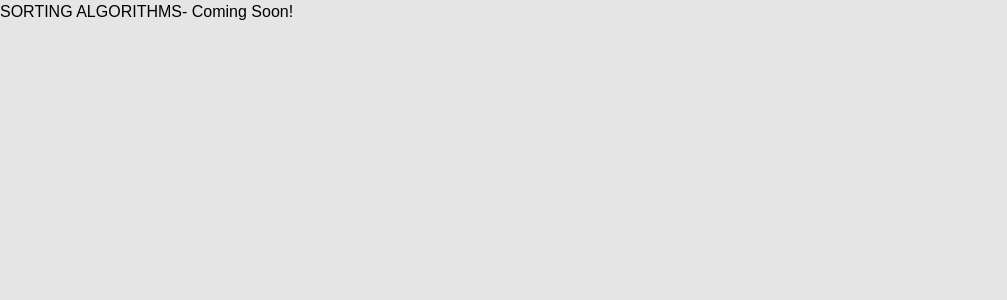
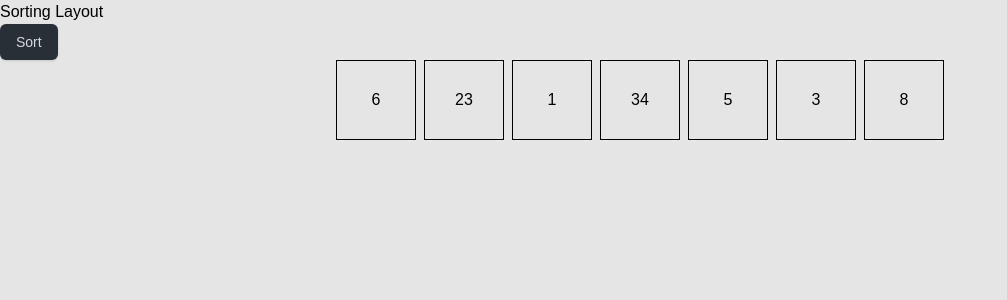
Before and after one commit to ChantelleKerr/algorithm-visualiser, a Next.js app: page /sorting in a window 1280 px wide. Shown: the top 300 px of the page, without its empty margins (0-1007 px from the left). Built offline with nearby package versions, Linux system fonts and the light colour scheme.

Commit message:
display sorted array

```diff
--- /dev/null
+++ b/app/sorting/layout.tsx
@@ -0,0 +1,35 @@
+import type { Metadata } from "next";
+import { Geist, Geist_Mono } from "next/font/google";
+import "@/app/globals.css";
+
+const geistSans = Geist({
+  variable: "--font-geist-sans",
+  subsets: ["latin"],
+});
+
+const geistMono = Geist_Mono({
+  variable: "--font-geist-mono",
+  subsets: ["latin"],
+});
+
+export const metadata: Metadata = {
+  title: "Sorting Algorithms",
+  description: "Visualise Sorting Algorithms",
+};
+
+export default function RootLayout({
+  children,
+}: Readonly<{
+  children: React.ReactNode;
+}>) {
+  return (
+    <html lang="en">
+      <body
+        className={`${geistSans.variable} ${geistMono.variable} antialiased`}
+      >
+        <p>Sorting Layout</p>
+        {children}
+      </body>
+    </html>
+  );
+}
--- a/app/sorting/page.tsx
+++ b/app/sorting/page.tsx
@@ -1,5 +1,30 @@
-const page = () => {
-  return <div>SORTING ALGORITHMS- Coming Soon!</div>;
+"use client";
+import { BubbleSort } from "@/algorithms/sort/bubbleSort";
+import { Button } from "@/components/ui/button";
+import { useState } from "react";
+
+const Page = () => {
+  const [array, setArray] = useState<number[]>([6, 23, 1, 34, 5, 3, 8]);
+
+  const handleClick = () => {
+    const arrayCopy = [...array];
+    setArray(BubbleSort(arrayCopy));
+  };
+  return (
+    <>
+      <Button onClick={handleClick}>Sort</Button>
+      <div className="flex flex-row gap-2 justify-center">
+        {array.map((number, index) => (
+          <div
+            key={index}
+            className="flex justify-center items-center border w-10 h-10 md:w-20 md:h-20 "
+          >
+            {number}
+          </div>
+        ))}
+      </div>
+    </>
+  );
 };
 
-export default page;
+export default Page;
```
